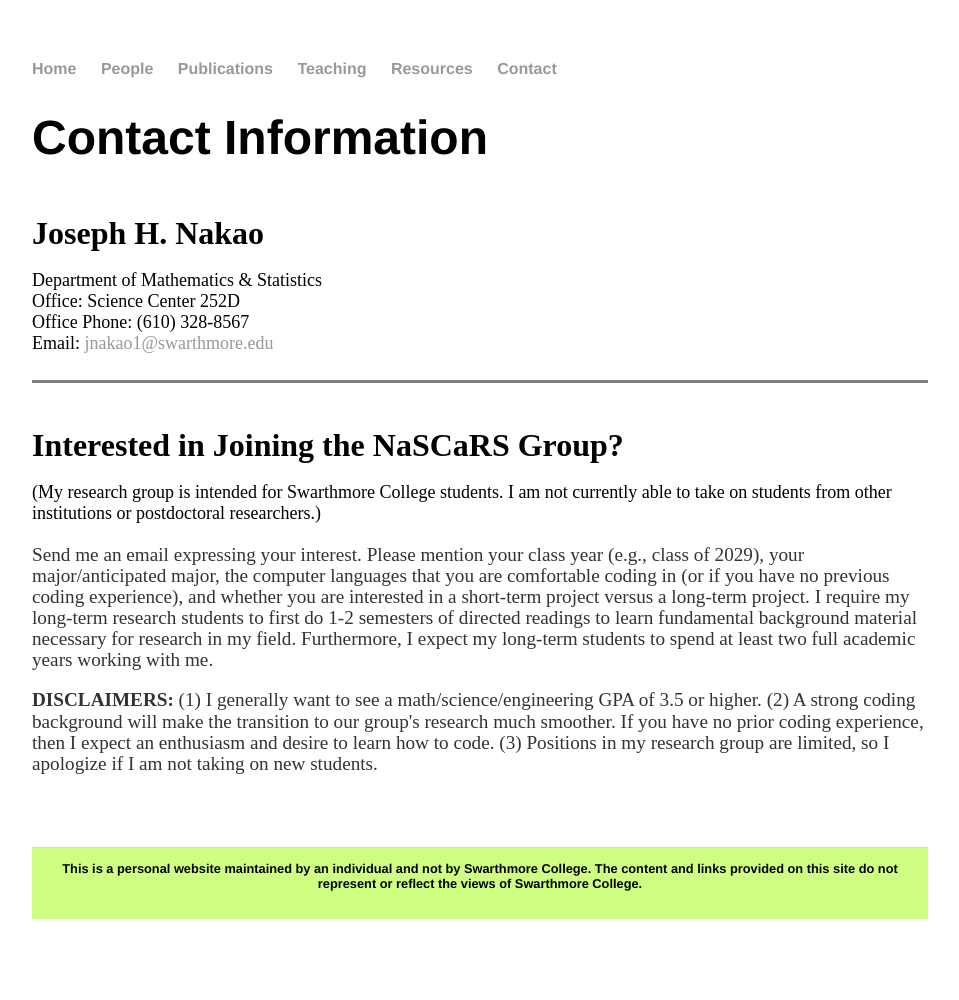
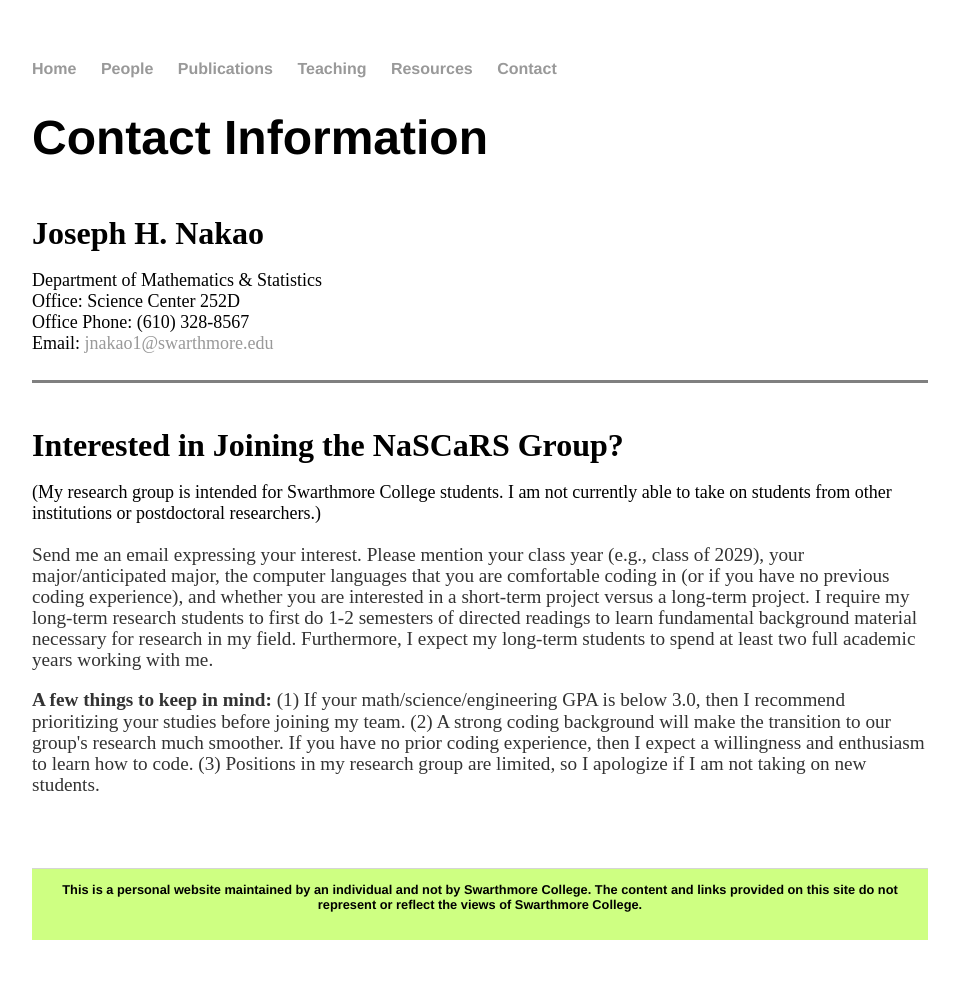
Before and after one commit to jhknakao/jhknakao.github.io, a Jekyll site: the page built from contact.html, in a window 1280 px wide. Shown: the whole page, without its empty margins (160-1119 px from the left). Built offline with Jekyll 4.4.1, drawn with Linux system fonts in a browser that asks for light colours; before the commit the page ends 979 px from its top, so only the background shows below that.

Commit message:
Update contact.html

```diff
--- a/contact.html
+++ b/contact.html
@@ -35,7 +35,7 @@ title: Contact
 		Send me an email expressing your interest. Please mention your class year (e.g., class of 2029), your major/anticipated major, the computer languages that you are comfortable coding in (or if you have no previous coding experience), and whether you are interested in a short-term project versus a long-term project. I require my long-term research students to first do 1-2 semesters of directed readings to learn fundamental background material necessary for research in my field. Furthermore, I expect my long-term students to spend at least two full academic years working with me.
 	</p>
 	<p>
-		<b>DISCLAIMERS:</b> (1) I generally want to see a math/science/engineering GPA of 3.5 or higher. (2) A strong coding background will make the transition to our group's research much smoother. If you have no prior coding experience, then I expect an enthusiasm and desire to learn how to code. (3) Positions in my research group are limited, so I apologize if I am not taking on new students.
+		<b>A few things to keep in mind:</b> (1) If your math/science/engineering GPA is below 3.0, then I recommend prioritizing your studies before joining my team. (2) A strong coding background will make the transition to our group's research much smoother. If you have no prior coding experience, then I expect a willingness and enthusiasm to learn how to code. (3) Positions in my research group are limited, so I apologize if I am not taking on new students.
 	</p>
 	<br>
 	<br>
```
